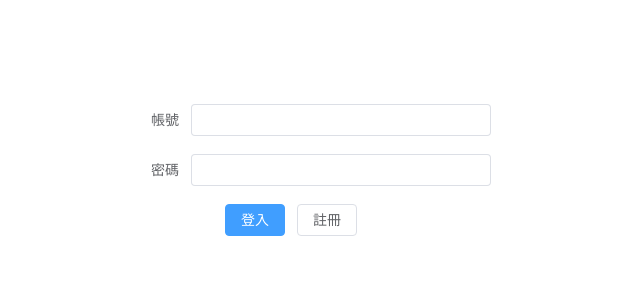
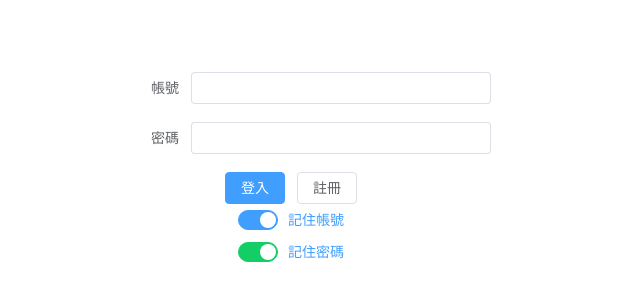
Before and after one commit to whiskyting/member_web, a Vue app: page / in a window 1280 px wide. Shown: the part 230-530 px from the top of the page, without its empty margins (149-789 px from the left). Built offline with nearby package versions, Linux system fonts and the light colour scheme.

Commit message:
Feat : add switch

```diff
--- a/package.json
+++ b/package.json
@@ -2,6 +2,7 @@
   "name": "member_web",
   "version": "0.0.0",
   "private": true,
+
   "scripts": {
     "dev": "vite",
     "build": "vite build",
--- a/src/components/HelloWorld.vue
+++ b/src/components/HelloWorld.vue
@@ -12,6 +12,25 @@
         <el-button type="primary" @click="login">登入</el-button>
         <el-button @click="dialogFormVisible = true">註冊</el-button>
       </span>
+    </el-form>
+
+
+
+
+
+    <el-form>
+      <el-switch v-model="value1" class="mb-2" active-text="記住帳號" />
+      <br />
+      <el-switch v-model="value2" class="mb-2" style="--el-switch-on-color: #13ce66; --el-switch-off-color: #ff4949"
+        active-text="記住密碼"  />
+      <br />
+      <!-- <el-switch v-model="value3" inline-prompt active-text="是" inactive-text="否" />
+      <el-switch v-model="value4" class="ml-2" inline-prompt
+        style="--el-switch-on-color: #13ce66; --el-switch-off-color: #ff4949" active-text="Y" inactive-text="N" />
+      <el-switch v-model="value6" class="ml-2" width="60" inline-prompt active-text="超出省略" inactive-text="超出省略" />
+      <el-switch v-model="value5" class="ml-2" inline-prompt
+        style="--el-switch-on-color: #13ce66; --el-switch-off-color: #ff4949" active-text="完整展示多个内容"
+        inactive-text="多个内容" /> -->
     </el-form>
 
     <el-dialog v-model="dialogFormVisible" title="註冊會員">
@@ -58,27 +77,41 @@ const loginForm = reactive({
   account: '',
   password: ''
 })
-const login = () => {}
+const login = () => { }
+
+const value1 = ref(true)
+const value2 = ref(true)
+const value3 = ref(true)
+const value4 = ref(true)
+const value5 = ref(true)
+const value6 = ref(true)
 </script>
 
+
+
 <style scoped>
-.login{
+.login {
   text-align: center;
   top: 50%;
 }
-.loginForm{
+
+.loginForm {
   display: inline-block;
   vertical-align: middle;
 }
+
 .el-button--text {
   margin-right: 15px;
 }
+
 .el-select {
   width: 300px;
 }
+
 .el-input {
   width: 300px;
 }
+
 .dialog-footer button:first-child {
   margin-right: 10px;
 }
```
